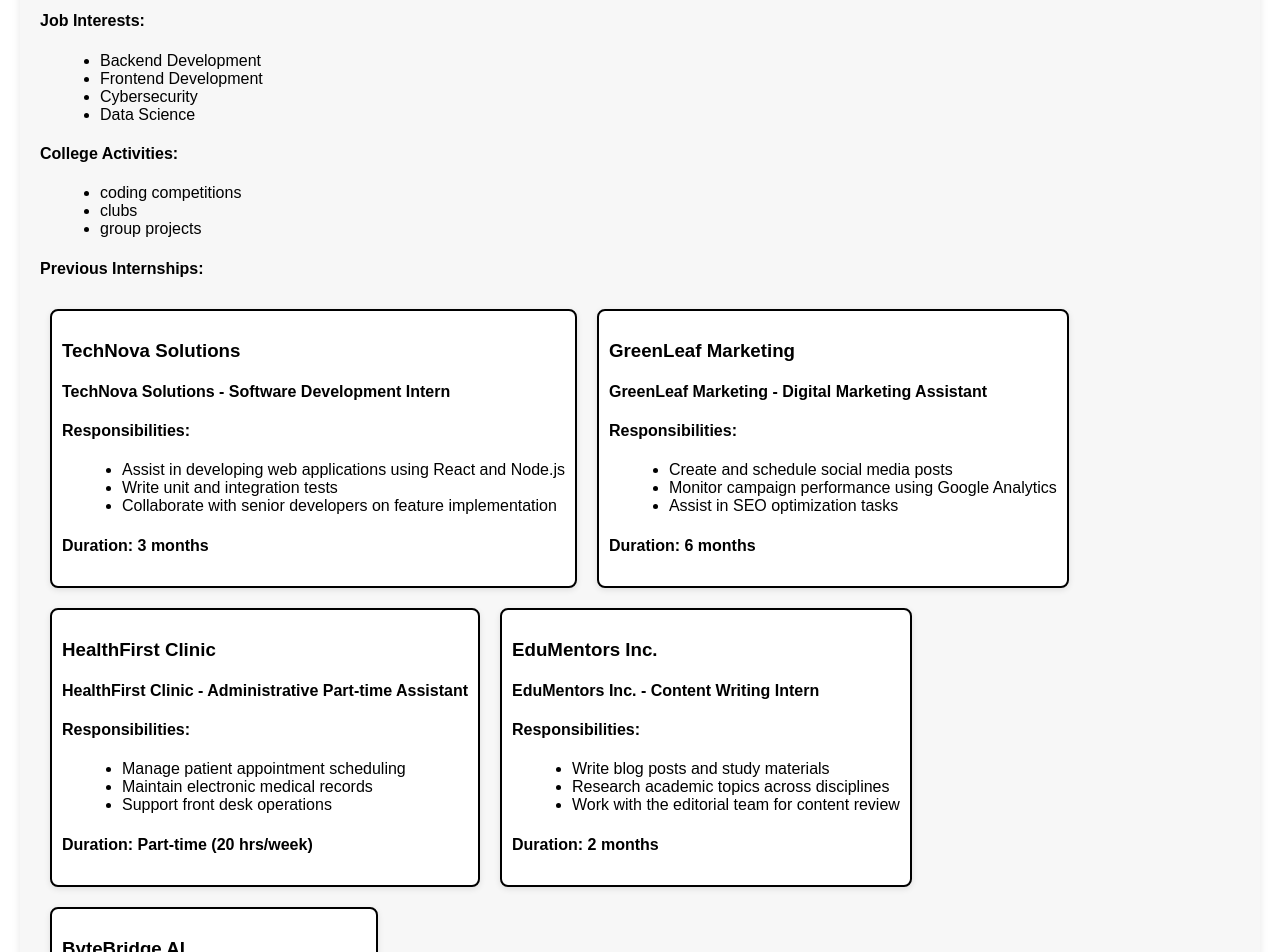
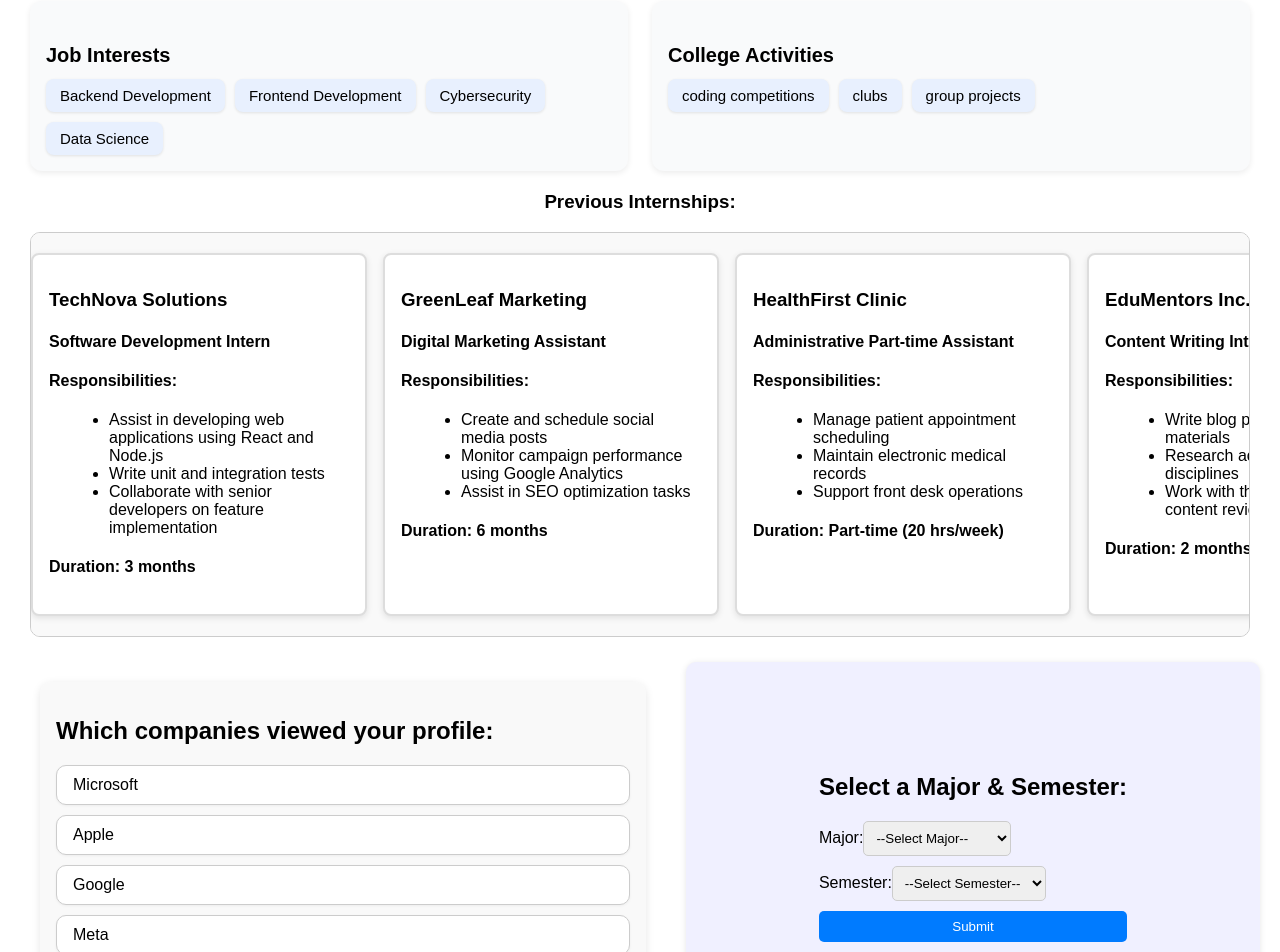
Before and after one commit to CSEN603-2025/Nashville-Fried-Software, a React (Create React App) app in the folder FRONT_END/my-app/: page /Internships in a window 1280 px wide. Shown: the part 240-1192 px from the top of the page. Built offline with nearby package versions, Linux system fonts and the light colour scheme.

Commit message:
Finish styling for my branch
Only some logic left

```diff
--- a/FRONT_END/my-app/src/Components/Profile/profile.jsx
+++ b/FRONT_END/my-app/src/Components/Profile/profile.jsx
@@ -85,39 +85,40 @@
       </div>
       <div className="hero">
         <div className="profileInfo">
-          <h2>Profile Information</h2>
-          <h4>Job Interests:</h4>
-          <ul>
-            {jobInterests.map((jobInterest) => (
-              <li>{jobInterest}</li>
+          <h2 style={{ textAlign: "center" }}>Profile Information</h2>
+          <div className="interests-activities-wrapper">
+            <div className="section-box">
+              <h4>Job Interests</h4>
+              <div className="interest-container">
+                {jobInterests.map((jobInterest, idx) => (
+                  <div className="interest-box" key={`ji-${idx}`}>
+                    {jobInterest}
+                  </div>
                 ))}
-          </ul>
-          <h4>College Activities:</h4>
-          <ul>
-            {collegeActivities.map((collegeActivity) => (
-              <li>{collegeActivity}</li>
+              </div>
+            </div>
+
+            <div className="section-box">
+              <h4>College Activities</h4>
+              <div className="interest-container">
+                {collegeActivities.map((activity, idx) => (
+                  <div className="interest-box" key={`ca-${idx}`}>
+                    {activity}
+                  </div>
                 ))}
-          </ul>
-          <h4>Previous Internships:</h4>
+              </div>
+            </div>
+          </div>
+          <h3 style={{ textAlign: "center" }}>Previous Internships:</h3>
           <div className="previousInternships">
             {completedInternships.map((internship, index) => (
-              <div
-                key={index}
-                style={{
-                  border: "2px solid black",
-                  padding: "10px",
-                  margin: "10px",
-                  display: "inline-block",
-                }}
-              >
+              <div key={index} className="internship-card">
                 <h3>{internship.company_name}</h3>
-                <h4>
-                  {internship.company_name} - {internship.job_title}
-                </h4>
+                <h4>{internship.job_title}</h4>
                 <h4>Responsibilities: </h4>
                 <ul>
-                  {internship.responsibilities.map((responsibility) => (
-                    <li>{responsibility}</li>
+                  {internship.responsibilities.map((responsibility, idx) => (
+                    <li key={idx}>{responsibility}</li>
                   ))}
                 </ul>
                 <h4>Duration: {internship.duration}</h4>
@@ -127,7 +128,7 @@
         </div>
         <div className="row">
           <div className="companyViews">
-            <h2>Companies which viewed your profile:</h2>
+            <h2>Which companies viewed your profile:</h2>
             <ul>
               {companies.map((company, idx) => (
                 <li key={idx}>{company}</li>
@@ -136,6 +137,7 @@
           </div>
 
           <div className="majorSems">
+            <div>
               <h2>Select a Major & Semester:</h2>
               <form onSubmit={handleSubmit}>
                 <label>
@@ -172,6 +174,7 @@
             </div>
           </div>
         </div>
+      </div>
     </>
   );
 };
--- a/FRONT_END/my-app/src/previousInternships.json
+++ b/FRONT_END/my-app/src/previousInternships.json
@@ -48,5 +48,35 @@
       "Evaluate model performance"
     ],
     "duration": "4 months"
+  },
+  {
+    "company_name": "FinSight Analytics",
+    "job_title": "Data Analyst Intern",
+    "responsibilities": [
+      "Analyze financial data and trends",
+      "Build dashboards using Tableau",
+      "Assist in preparing investor reports"
+    ],
+    "duration": "3 months"
+  },
+  {
+    "company_name": "InnoTech Labs",
+    "job_title": "UI/UX Design Intern",
+    "responsibilities": [
+      "Design wireframes and prototypes",
+      "Conduct user research and usability testing",
+      "Collaborate with developers to implement designs"
+    ],
+    "duration": "2 months"
+  },
+  {
+    "company_name": "CleanEnergy Co.",
+    "job_title": "Sustainability Research Intern",
+    "responsibilities": [
+      "Research eco-friendly technologies",
+      "Assist in compiling policy reports",
+      "Support grant proposal writing"
+    ],
+    "duration": "5 months"
   }
 ]
--- a/FRONT_END/my-app/src/styles/profile.css
+++ b/FRONT_END/my-app/src/styles/profile.css
@@ -13,11 +13,45 @@
 }
 
 .profileInfo {
-  margin-bottom: 30px;
-  padding: 20px;
-  background-color: #f7f7f7;
-  border-radius: 10px;
-  box-shadow: 0 2px 8px rgba(0, 0, 0, 0.1);
+  border-radius: 15px;
+  padding: 10px;
+  margin-bottom: 15px;
+}
+
+.interests-activities-wrapper {
+  display: flex;
+  justify-content: space-between;
+  gap: 24px;
+  margin: 20px 0;
+  flex-wrap: wrap;
+}
+
+.section-box {
+  flex: 1;
+  background-color: #f9fafb;
+  padding: 16px;
+  border-radius: 12px;
+  box-shadow: 0 2px 6px rgba(0, 0, 0, 0.08);
+}
+
+.section-box h4 {
+  font-size: 20px;
+  margin-bottom: 12px;
+}
+
+.interest-container {
+  display: flex;
+  flex-wrap: wrap;
+  gap: 10px;
+}
+
+.interest-box {
+  background-color: #e8f0fe;
+  border-radius: 8px;
+  padding: 8px 14px;
+  font-size: 15px;
+  font-weight: 500;
+  box-shadow: 0 1px 3px rgba(0, 0, 0, 0.1);
 }
 
 .profileInfo ul {
@@ -42,11 +76,21 @@
   margin-bottom: 30px;
 }
 
-.companyViews,
-.majorSems {
+.companyViews {
   flex: 1;
   background-color: #f0f0ff;
   padding: 20px;
+  border-radius: 10px;
+  box-shadow: 0 1px 6px rgba(0, 0, 0, 0.1);
+}
+
+.majorSems {
+  flex: 1;
+  display: flex;
+  flex-direction: column;
+  align-items: center;
+  justify-content: center;
+  background-color: #f0f0ff;
   border-radius: 10px;
   box-shadow: 0 1px 6px rgba(0, 0, 0, 0.1);
 }
@@ -82,3 +126,63 @@
   color: green;
   font-weight: bold;
 }
+
+.companyViews {
+  max-height: 300px; /* Adjust height as needed */
+  overflow-y: auto;
+  padding: 16px;
+  background-color: #f9f9f9;
+  border-radius: 12px;
+  box-shadow: 0 2px 8px rgba(0, 0, 0, 0.1);
+  margin: 20px;
+}
+
+.companyViews ul {
+  list-style: none;
+  padding: 0;
+  margin: 0;
+}
+
+.companyViews li {
+  background-color: #ffffff;
+  border: 1px solid #ccc;
+  border-radius: 10px;
+  padding: 10px 16px;
+  margin-bottom: 10px;
+  font-weight: 500;
+  box-shadow: 0 1px 3px rgba(0, 0, 0, 0.05);
+  transition: transform 0.2s, background-color 0.2s;
+}
+
+.companyViews li:hover {
+  background-color: #e8f0ff;
+  transform: scale(1.02);
+}
+
+.previousInternships {
+  display: flex;
+  overflow-x: auto;
+  gap: 16px;
+  padding: 20px;
+  scroll-snap-type: x mandatory;
+  border: 1px solid #ccc;
+  border-radius: 10px;
+  background-color: #f9f9f9;
+}
+
+.internship-card {
+  flex: 0 0 auto;
+  min-width: 300px;
+  max-width: 300px;
+  background-color: white;
+  border: 2px solid #ddd;
+  border-radius: 12px;
+  padding: 16px;
+  box-shadow: 0 4px 8px rgba(0, 0, 0, 0.1);
+  scroll-snap-align: start;
+  transition: transform 0.2s ease;
+}
+
+.internship-card:hover {
+  transform: scale(1.03);
+}
```
Also changed, not shown: FRONT_END/my-app/src/Components/Profile/Internship.jsx (+6 -8 lines), FRONT_END/my-app/src/Components/Profile/evaluation.jsx (+7 -12 lines), FRONT_END/my-app/src/Components/Profile/viewInternship.jsx (+14 -17 lines), FRONT_END/my-app/src/styles/eval.css (+56 -5 lines), FRONT_END/my-app/src/styles/internships.css (+75 -5 lines), FRONT_END/my-app/src/styles/viewInternship.css (+57 -3 lines). Lines whose indentation alone changed are shown as unchanged.
